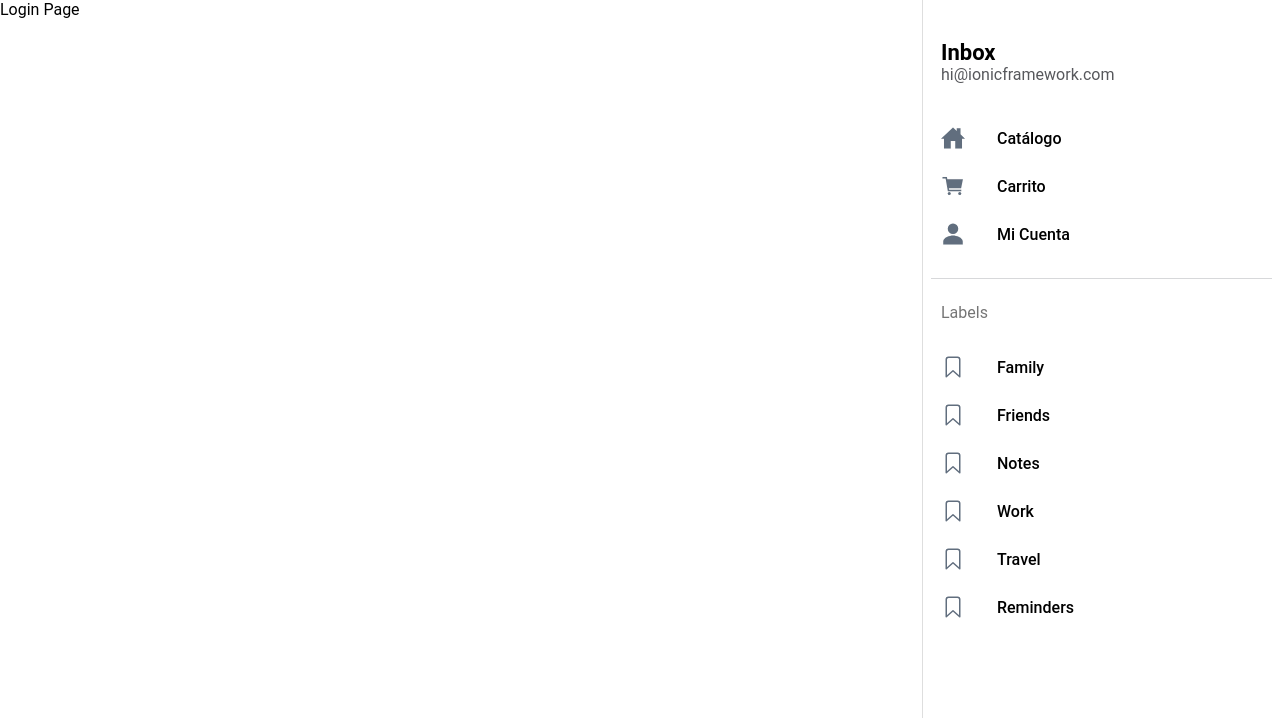
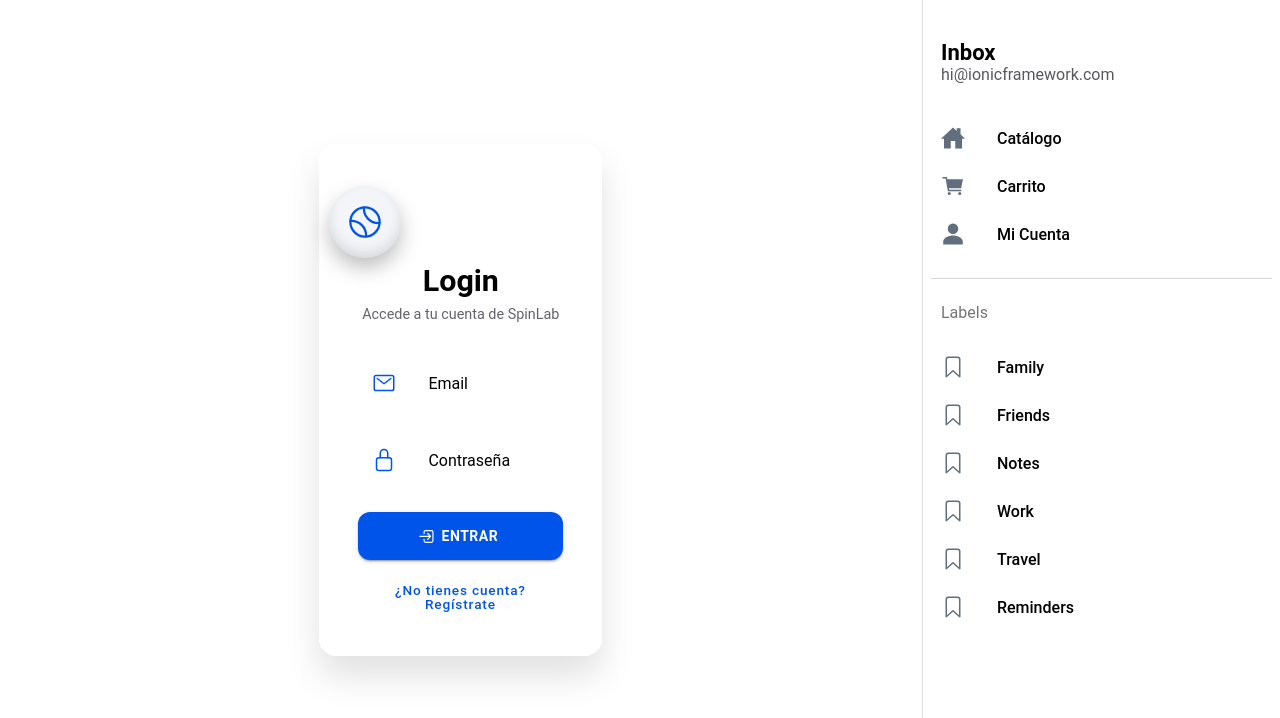
Before and after one commit to SantiagoAvila21/spinLab, a React (Vite) app: page /login in a window 1280 px wide. Shown: the top 718 px of the page. Built offline with nearby package versions, Linux system fonts and the light colour scheme.

Commit message:
feat: add initial login page layout without interaction and state handling

```diff
--- a/src/pages/Home/Home.css
+++ b/src/pages/Home/Home.css
@@ -0,0 +1,4 @@
+.ion-filter-divbutton {
+    display: flex;
+    justify-content: flex-end;
+}
--- a/src/pages/Home/Home.tsx
+++ b/src/pages/Home/Home.tsx
@@ -7,11 +7,17 @@ import {
   IonCol,
   IonSelect,
   IonSelectOption,
+  IonButton,
+  IonIcon,
+  IonLabel,
 } from "@ionic/react";
+
+import { closeCircleOutline } from "ionicons/icons";
 
 import AppLayout from "../../components/AppLayout/AppLayout";
 import { Product } from "../../types/product";
 import ProductCard from "../../components/ProductCard/ProductCard";
+import "./Home.css";
 
 const products: Product[] = [
   {
@@ -22,6 +28,7 @@ const products: Product[] = [
       "https://deporteka.com.co/wp-content/uploads/2022/05/35861_01-600x600.webp",
     category: "Raquetas",
     rating: 4.8,
+    brand: "Butterfly",
   },
   {
     id: 2,
@@ -30,6 +37,7 @@ const products: Product[] = [
     image: "https://revspin.net/images/blade/dhs-hurricane-301.jpg",
     category: "Raquetas",
     rating: 4.6,
+    brand: "DHS",
   },
   {
     id: 3,
@@ -38,6 +46,7 @@ const products: Product[] = [
     image: "https://revspin.net/images/balls/butterfly-3-star-40-plus-poly.jpg",
     category: "Pelotas",
     rating: 4.5,
+    brand: "Butterfly",
   },
   {
     id: 4,
@@ -47,6 +56,7 @@ const products: Product[] = [
       "https://revspin.net/images/rubber/dhs-neo-hurricane-3-provincial-blue-sponge.jpg",
     category: "Gomas",
     rating: 4.7,
+    brand: "DHS",
   },
   {
     id: 5,
@@ -56,6 +66,7 @@ const products: Product[] = [
       "https://images.weserv.nl/?url=https%3A%2F%2Fm.media-amazon.com%2Fimages%2FI%2F715H6LW4MpL.jpg&w=640&q=100&output=webp",
     category: "Mesas",
     rating: 4.9,
+    brand: "Stiga",
   },
   {
     id: 6,
@@ -65,18 +76,23 @@ const products: Product[] = [
       "https://www.rocayaltura.co/4739-large_default/estuche-butterfly-2-raquetas.jpg",
     category: "Accesorios",
     rating: 4.4,
+    brand: "Butterfly",
   },
 ];
 
 const Home: React.FC = () => {
+  // Obtener todos las marcas distintas de cada producto usando un Set
+  const categories = Array.from(
+    new Set(products.map((product) => product.category)),
+  );
+  // Obtener todas las categorías distintas de cada producto usando un Set
+  const brands = Array.from(new Set(products.map((product) => product.brand)));
   return (
     <AppLayout title="SpinLab">
-      {/* Título / slogan */}
       <IonText className="ion-text-center ion-margin">
         <h2>Tu lugar para el tenis de mesa</h2>
       </IonText>
 
-      {/* GIF promocional */}
       <IonImg
         src="../../../public/assets/pingpongGif.gif"
         alt="Tenis de mesa promo"
@@ -92,28 +108,34 @@ const Home: React.FC = () => {
         </IonRow>
       </IonGrid>
 
+      <IonText className="ion-text-start ion-margin-start">Filtrar: </IonText>
+
       {/* Filtros */}
       <IonGrid className="ion-margin-top">
         <IonRow className="ion-justify-content-center ion-align-items-center">
           {/* Categoría */}
           <IonCol size="12" size-md="4" size-lg="3">
             <IonSelect placeholder="Categoría" interface="popover">
-              <IonSelectOption value="all">Todas</IonSelectOption>
-              <IonSelectOption value="Raquetas">Raquetas</IonSelectOption>
-              <IonSelectOption value="Gomas">Gomas</IonSelectOption>
-              <IonSelectOption value="Pelotas">Pelotas</IonSelectOption>
-              <IonSelectOption value="Mesas">Mesas</IonSelectOption>
-              <IonSelectOption value="Accesorios">Accesorios</IonSelectOption>
+              <IonSelectOption value="all">Categoría</IonSelectOption>
+
+              {categories.map((category) => (
+                <IonSelectOption key={category} value={category}>
+                  {category}
+                </IonSelectOption>
+              ))}
             </IonSelect>
           </IonCol>
 
           {/* Marca */}
           <IonCol size="12" size-md="4" size-lg="3">
             <IonSelect placeholder="Marca" interface="popover">
-              <IonSelectOption value="all">Todas</IonSelectOption>
-              <IonSelectOption value="Butterfly">Butterfly</IonSelectOption>
-              <IonSelectOption value="DHS">DHS</IonSelectOption>
-              <IonSelectOption value="Stiga">Stiga</IonSelectOption>
+              <IonSelectOption value="all">Marca</IonSelectOption>
+
+              {brands.map((brand) => (
+                <IonSelectOption key={brand} value={brand}>
+                  {brand}
+                </IonSelectOption>
+              ))}
             </IonSelect>
           </IonCol>
 
@@ -132,6 +154,13 @@ const Home: React.FC = () => {
         </IonRow>
       </IonGrid>
 
+      <div className="ion-filter-divbutton">
+        <IonButton fill="clear" slot="end" className="ion-margin-end">
+          <IonIcon slot="start" icon={closeCircleOutline} />
+          <IonLabel>Limpiar Filtro</IonLabel>
+        </IonButton>
+      </div>
+
       {/* Grid de productos */}
       <IonGrid>
         <IonRow>
--- a/src/pages/Login/Login.css
+++ b/src/pages/Login/Login.css
@@ -0,0 +1,175 @@
+/* ===== Layout base ===== */
+
+.login-container {
+  height: 100%;
+}
+
+.login-row {
+  height: 100%;
+  display: flex;
+  align-items: center;
+  justify-content: center;
+}
+
+
+.full-height {
+  min-height: 100vh;
+}
+
+/* ===== Animación pelota ===== */
+
+.ball-container {
+  display: flex;
+  flex-direction: column;
+  align-items: center;
+  justify-content: center;
+  position: relative;
+}
+
+.pingpong-ball-animated {
+  width: 72px;
+  height: 72px;
+  border-radius: 50%;
+  background: var(--ion-color-light);
+  display: flex;
+  align-items: center;
+  justify-content: center;
+  animation: bounce 2s infinite ease-in-out;
+  box-shadow:
+    0 10px 20px rgba(0, 0, 0, 0.25),
+    inset 0 -6px 12px rgba(0, 0, 0, 0.1);
+  z-index: 2;
+}
+
+.ball-icon {
+  font-size: 36px;
+  color: var(--ion-color-primary);
+}
+
+/* ===== Animaciones ===== */
+
+@keyframes bounce {
+  0%,
+  100% {
+    transform: translateY(0) rotate(0deg);
+  }
+  50% {
+    transform: translateY(-28px) rotate(180deg);
+  }
+}
+
+@keyframes shadow {
+  0%,
+  100% {
+    transform: scale(1);
+    opacity: 0.6;
+  }
+  50% {
+    transform: scale(0.8);
+    opacity: 0.3;
+  }
+}
+
+/* ===== Card Login ===== */
+
+.login-card {
+  background: var(--ion-color-step-50);
+  border-radius: 18px;
+  padding: 2.2rem;
+  box-shadow: 0 20px 35px rgba(0, 0, 0, 0.12);
+  border: 2px solid white;
+}
+
+/* ===== Header ===== */
+
+.login-header {
+  text-align: center;
+  margin-bottom: 2rem;
+}
+
+.logo-container {
+  display: inline-flex;
+  padding: 0.9rem;
+  border-radius: 50%;
+  background: var(--ion-color-primary);
+  margin-bottom: 1rem;
+}
+
+.logo-icon {
+  font-size: 2.2rem;
+  color: var(--ion-color-primary-contrast);
+}
+
+.login-header h1 {
+  margin: 0;
+  font-size: 1.9rem;
+  font-weight: 700;
+  color: var(--ion-text-color);
+}
+
+.login-subtitle {
+  margin-top: 0.4rem;
+  font-size: 0.9rem;
+  color: var(--ion-color-medium);
+}
+
+/* ===== Inputs ===== */
+
+.input-item {
+  --background: transparent;
+  --border-radius: 12px;
+  --border-color: var(--ion-color-step-200);
+  margin-bottom: 1.3rem;
+}
+
+.input-item.ion-focused {
+  --border-color: var(--ion-color-primary);
+}
+
+.input-item ion-icon {
+  color: var(--ion-color-primary);
+}
+
+/* ===== Botón ===== */
+
+.login-button {
+  --background: var(--ion-color-primary);
+  --background-hover: var(--ion-color-primary-shade);
+  --border-radius: 12px;
+  height: 48px;
+  font-weight: 600;
+  margin-top: 1.5rem;
+  text-transform: uppercase;
+  letter-spacing: 0.5px;
+}
+
+/* ===== Links ===== */
+
+ion-button[fill="clear"] {
+  --color: var(--ion-color-primary);
+  text-transform: none;
+  font-size: 0.85rem;
+}
+
+/* ===== Responsive ===== */
+
+@media (max-width: 768px) {
+  .login-card {
+    padding: 1.8rem 1.4rem;
+  }
+
+  .pingpong-ball-animated {
+    width: 56px;
+    height: 56px;
+  }
+
+  .ball-icon {
+    font-size: 28px;
+  }
+}
+
+@media (max-height: 600px) {
+  .ball-container {
+    display: none;
+  }
+}
--- a/src/pages/Login/Login.tsx
+++ b/src/pages/Login/Login.tsx
@@ -1,9 +1,117 @@
-import { IonPage } from "@ionic/react";
+import {
+  IonPage,
+  IonContent,
+  IonGrid,
+  IonRow,
+  IonCol,
+  IonText,
+  IonInput,
+  IonButton,
+  IonIcon,
+  IonItem,
+} from "@ionic/react";
+import {
+  tennisballOutline,
+  logInOutline,
+  mailOutline,
+  lockClosedOutline,
+} from "ionicons/icons";
+import { useState, useRef } from "react";
+import "./Login.css";
 
 const Login: React.FC = () => {
+  const [email, setEmail] = useState("");
+  const [password, setPassword] = useState("");
+  const [isLoading, setIsLoading] = useState(false);
+  const passwordInputRef = useRef<HTMLIonInputElement>(null);
+
+  // Validador de email usando regex simple
+  const validateEmail = (value: string) =>
+    /^[^\s@]+@[^\s@]+\.[^\s@]+$/.test(value);
+
   return (
     <IonPage>
-        <div>Login Page</div>
+      <IonContent fullscreen className="ion-padding">
+        <IonGrid className="login-container ion-height-full">
+          <IonRow className="login-row">
+            {/* Card de login */}
+            <IonCol size="12" size-md="5" size-lg="4">
+              <div className="login-card">
+                {/* Header */}
+                <div className="login-header">
+                  {/* Bolita animada */}
+                  <IonCol size="12" size-md="1" className="ball-container">
+                    <div className="pingpong-ball-animated">
+                      <IonIcon icon={tennisballOutline} className="ball-icon" />
+                    </div>
+                    <div className="ball-shadow" />
+                  </IonCol>
+
+                  <IonText>
+                    <h1>Login</h1>
+                    <p className="login-subtitle">
+                      Accede a tu cuenta de SpinLab
+                    </p>
+                  </IonText>
+                </div>
+
+                {/* Formulario */}
+                <form>
+                  <IonItem lines="none" className="input-item with-icon">
+                    <IonIcon
+                      icon={mailOutline}
+                      slot="start"
+                      className="input-icon"
+                    />
+
+                    <IonInput
+                      type="email"
+                      label="Email"
+                      labelPlacement="floating"
+                    />
+                  </IonItem>
+
+                  <IonItem lines="none" className="input-item with-icon">
+                    <IonIcon
+                      icon={lockClosedOutline}
+                      slot="start"
+                      className="input-icon"
+                    />
+
+                    <IonInput
+                      type="password"
+                      label="Contraseña"
+                      labelPlacement="floating"
+                    />
+                  </IonItem>
+
+                  <IonButton
+                    type="submit"
+                    expand="block"
+                    className="login-button"
+                    disabled={isLoading}
+                  >
+                    {isLoading ? (
+                      "Cargando..."
+                    ) : (
+                      <>
+                        <IonIcon icon={logInOutline} slot="start" />
+                        Entrar
+                      </>
+                    )}
+                  </IonButton>
+
+                  <div className="ion-text-center ion-margin-top">
+                    <IonButton fill="clear" size="small" routerLink="/register">
+                      ¿No tienes cuenta? Regístrate
+                    </IonButton>
+                  </div>
+                </form>
+              </div>
+            </IonCol>
+          </IonRow>
+        </IonGrid>
+      </IonContent>
     </IonPage>
   );
 };
--- a/src/types/product.ts
+++ b/src/types/product.ts
@@ -5,4 +5,5 @@ export interface Product {
   image: string;
   category: string;
   rating: number;
+  brand: string;
 }
```
Also changed, not shown: src/pages/Page.tsx (line endings or trailing spaces), 1 other file (tests, documents, lock files or other folders).
